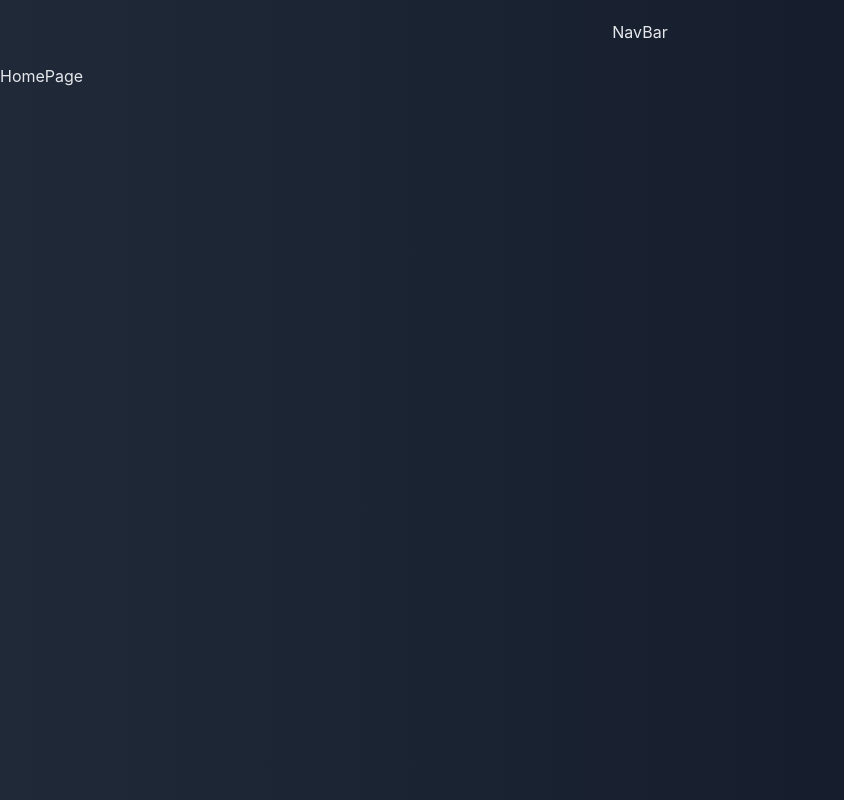
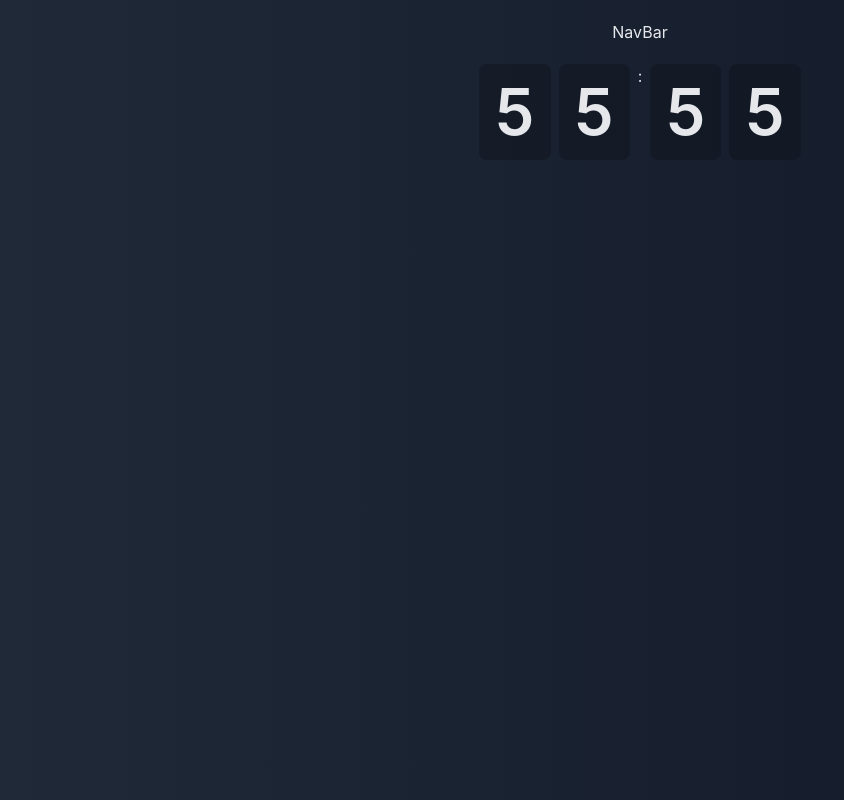
Before and after one commit to Henrique0498/count, a Next.js app: page / in a window 1280 px wide. Shown: the whole page, without its empty margins (0-844 px from the left). Built offline with nearby package versions, Linux system fonts and the light colour scheme.

Commit message:
Update - System

```diff
--- /dev/null
+++ b/src/components/Molecules/CardNumber/types.ts
@@ -0,0 +1,4 @@
+export interface TypeCardNumber {
+  children: React.ReactNode
+  className?: string
+}
--- a/src/components/Pages/Home/index.tsx
+++ b/src/components/Pages/Home/index.tsx
@@ -1,5 +1,12 @@
+import { CardNumber } from 'components/Molecules/CardNumber'
 import * as S from './styles'
 
 export const HomePage = () => {
-  return <S.Container>HomePage</S.Container>
+  return (
+    <S.Container>
+      <CardNumber>5</CardNumber>
+      <CardNumber>5</CardNumber>:<CardNumber>5</CardNumber>
+      <CardNumber>5</CardNumber>
+    </S.Container>
+  )
 }
--- a/src/components/Pages/Home/styles.tsx
+++ b/src/components/Pages/Home/styles.tsx
@@ -2,4 +2,7 @@ import styled from 'styled-components'
 
 export const Container = styled.div`
   width: 100%;
+  display: flex;
+  justify-content: center;
+  gap: 0.5rem;
 `
```
